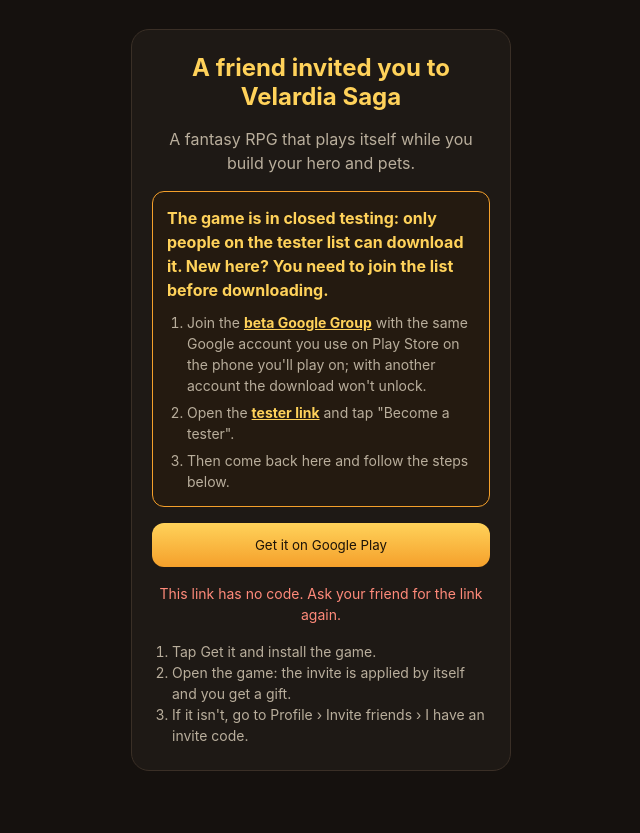
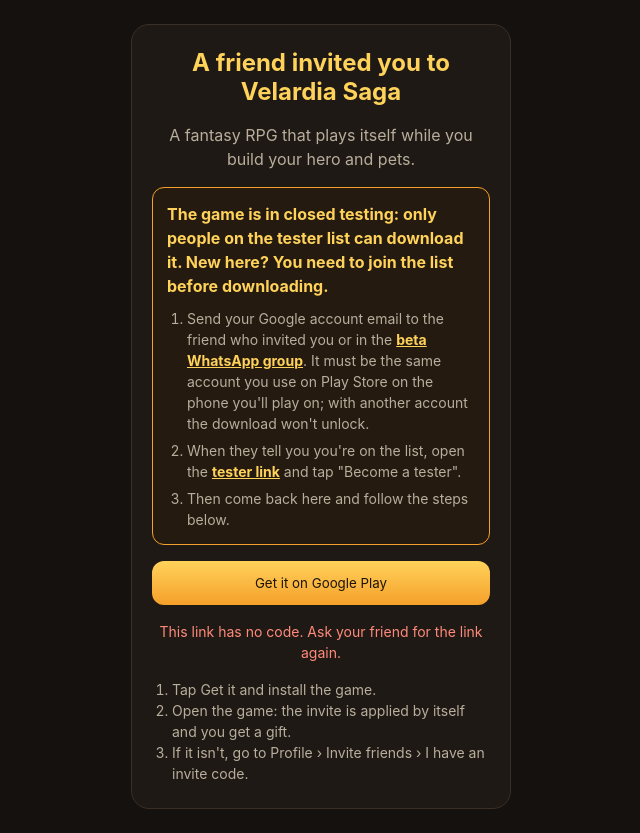
Before and after one commit to nollyamsr/nollyamsr.github.io, a plain HTML site: page convite.html in a window 1280 px wide. Shown: the whole page, without its empty margins (319-959 px from the left). Before the commit the page ends 800 px from the top, so only its background shows below. Drawn offline with Linux system fonts and the light colour scheme.

Commit message:
Página Beta: passo 1 continua pelo WhatsApp até a Play aprovar o grupo; convite.html volta ao fluxo atual
Co-Authored-By: Claude Sonnet 5.5 <noreply@anthropic.com>
Claude-Session: https://claude.ai/code/session_01RkguQcuUmo1SLgLWqKux84

```diff
--- a/convite.html
+++ b/convite.html
@@ -57,7 +57,7 @@ button{border:0;border-radius:12px;padding:14px;font:800 16px/1 inherit;font-fam
   // Enquanto o jogo estiver em teste fechado (lista "Beta Velárdia"), só baixa quem está na lista.
   // No lançamento, trocar BETA para false e a caixa some.
   var BETA = true;
-  var GRUPO = "https://groups.google.com/g/velardia-saga-beta";
+  var GRUPO = "https://chat.whatsapp.com/LX2LWoTPSJx8s3obxakgEm";
   var TESTADOR = "https://play.google.com/apps/testing/com.stormleaf.velardia";
   var TEXTOS = {
     pt: {titulo: "Um amigo te chamou para Velárdia Saga", sub: "RPG de fantasia que joga sozinho enquanto você monta o seu herói e os seus pets.",
@@ -65,22 +65,22 @@ button{border:0;border-radius:12px;padding:14px;font:800 16px/1 inherit;font-fam
       passos: ["Toque em Baixar e instale o jogo.", "Abra o jogo: o convite entra sozinho e você ganha um presente.", "Se não entrar, vá em Perfil › Convidar amigos › Tenho um código."],
       sem: "Este link está sem código. Peça o link de novo ao seu amigo.",
       betaTitulo: "O jogo está em teste fechado: só baixa quem está na lista de testadores. Novo por aqui? Antes de baixar, você precisa entrar na lista.",
-      betaPassos: ["Entre no {grupo} com a mesma conta Google que você usa na Play Store do celular onde vai jogar; com outra conta o download não libera.", "Abra o {testador} e toque em \"Tornar-se testador\".", "Depois, volte aqui e siga os passos abaixo."],
-      grupo: "Grupo do Google do beta", testador: "link de testador"},
+      betaPassos: ["Mande o e-mail da sua conta Google para quem te convidou ou no {grupo}. Tem que ser a mesma conta que você usa na Play Store do celular onde vai jogar; com outra conta o download não libera.", "Quando avisarem que você entrou na lista, abra o {testador} e toque em \"Tornar-se testador\".", "Depois, volte aqui e siga os passos abaixo."],
+      grupo: "grupo do beta no WhatsApp", testador: "link de testador"},
     es: {titulo: "Un amigo te invitó a Velardia Saga", sub: "RPG de fantasía que juega solo mientras armas a tu héroe y tus mascotas.",
       rotulo: "Código de invitación", baixar: "Descargar en Play Store", copiar: "Copiar código", copiado: "¡Código copiado!",
       passos: ["Toca Descargar e instala el juego.", "Abre el juego: la invitación entra sola y ganas un regalo.", "Si no entra, ve a Perfil › Invitar amigos › Tengo un código."],
       sem: "Este enlace no tiene código. Pide el enlace otra vez a tu amigo.",
       betaTitulo: "El juego está en prueba cerrada: solo lo descargan quienes están en la lista de testers. ¿Eres nuevo? Antes de descargar, tienes que entrar en la lista.",
-      betaPassos: ["Entra en el {grupo} con la misma cuenta de Google que usas en Play Store en el celular donde vas a jugar; con otra cuenta la descarga no se habilita.", "Abre el {testador} y toca \"Convertirse en tester\".", "Después, vuelve aquí y sigue los pasos de abajo."],
-      grupo: "Grupo de Google de la beta", testador: "enlace de tester"},
+      betaPassos: ["Envía el correo de tu cuenta de Google a quien te invitó o en el {grupo}. Tiene que ser la misma cuenta que usas en Play Store en el celular donde vas a jugar; con otra cuenta la descarga no se habilita.", "Cuando te avisen que estás en la lista, abre el {testador} y toca \"Convertirse en tester\".", "Después, vuelve aquí y sigue los pasos de abajo."],
+      grupo: "grupo de la beta en WhatsApp", testador: "enlace de tester"},
     en: {titulo: "A friend invited you to Velardia Saga", sub: "A fantasy RPG that plays itself while you build your hero and pets.",
       rotulo: "Invite code", baixar: "Get it on Google Play", copiar: "Copy code", copiado: "Code copied!",
       passos: ["Tap Get it and install the game.", "Open the game: the invite is applied by itself and you get a gift.", "If it isn't, go to Profile › Invite friends › I have an invite code."],
       sem: "This link has no code. Ask your friend for the link again.",
       betaTitulo: "The game is in closed testing: only people on the tester list can download it. New here? You need to join the list before downloading.",
-      betaPassos: ["Join the {grupo} with the same Google account you use on Play Store on the phone you'll play on; with another account the download won't unlock.", "Open the {testador} and tap \"Become a tester\".", "Then come back here and follow the steps below."],
-      grupo: "beta Google Group", testador: "tester link"}
+      betaPassos: ["Send your Google account email to the friend who invited you or in the {grupo}. It must be the same account you use on Play Store on the phone you'll play on; with another account the download won't unlock.", "When they tell you you're on the list, open the {testador} and tap \"Become a tester\".", "Then come back here and follow the steps below."],
+      grupo: "beta WhatsApp group", testador: "tester link"}
   };
   var idioma = (navigator.language || "pt").slice(0, 2).toLowerCase();
   var t = TEXTOS[idioma] || TEXTOS.en;
```
Also changed, not shown: beta.html (+8 -7 lines).
